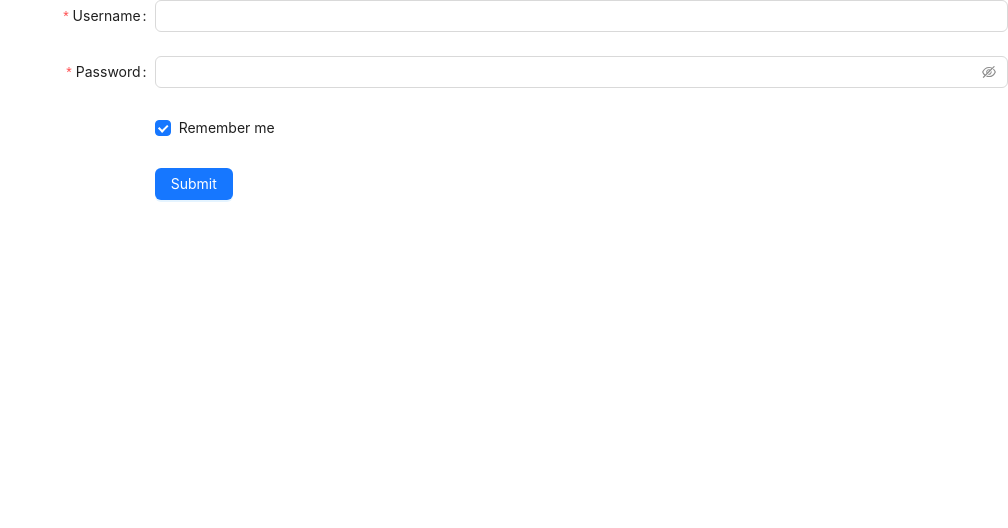
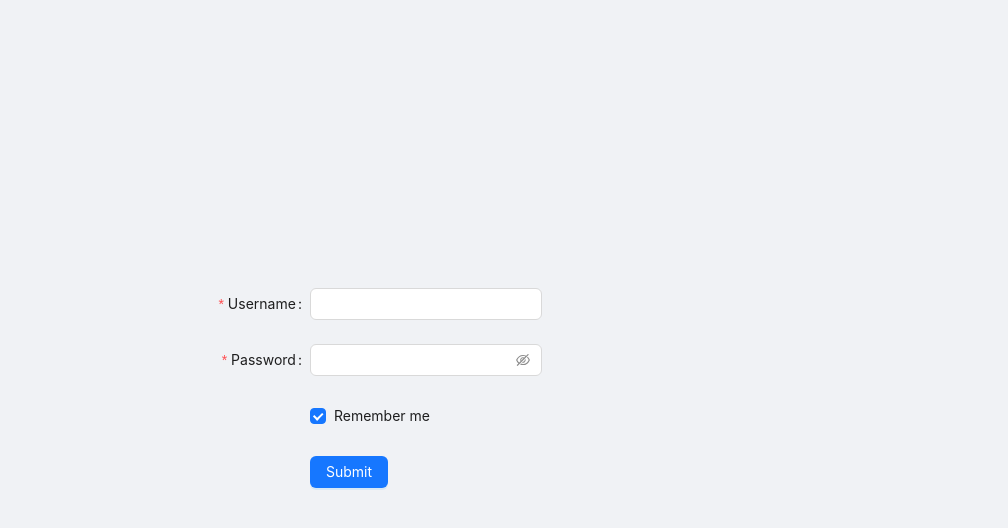
Before and after one commit to Eighty-two-82/Eighty-two, a Vue app in the folder frontend/: page / in a window 1280 px wide. Shown: the top 528 px of the page, without its empty margins (272-1280 px from the left). Built offline with nearby package versions, Linux system fonts and the light colour scheme.

Commit message:
change the location of remember me

```diff
--- a/frontend/src/views/Login.vue
+++ b/frontend/src/views/Login.vue
@@ -1,4 +1,5 @@
 <template>
+  <div class="login-container">
     <a-form
       :model="formState"
       name="basic"
@@ -32,18 +33,40 @@
         <a-button type="primary" html-type="submit">Submit</a-button>
       </a-form-item>
     </a-form>
+  </div>
 </template>
+
 <script setup>
 import { reactive } from 'vue';
+
 const formState = reactive({
   username: '',
   password: '',
   remember: true,
 });
+
 const onFinish = values => {
   console.log('Success:', values);
 };
+
 const onFinishFailed = errorInfo => {
   console.log('Failed:', errorInfo);
 };
 </script>
+
+<style scoped>
+.login-container {
+  display: flex;
+  justify-content: center;
+  align-items: center;
+  height: 100vh;
+  background: #f0f2f5;
+}
+
+a-form {
+  padding: 24px;
+  background: white;
+  border-radius: 8px;
+  box-shadow: 0 2px 8px rgba(0, 0, 0, 0.15);
+}
+</style>
```
Lines whose indentation alone changed are shown as unchanged.
